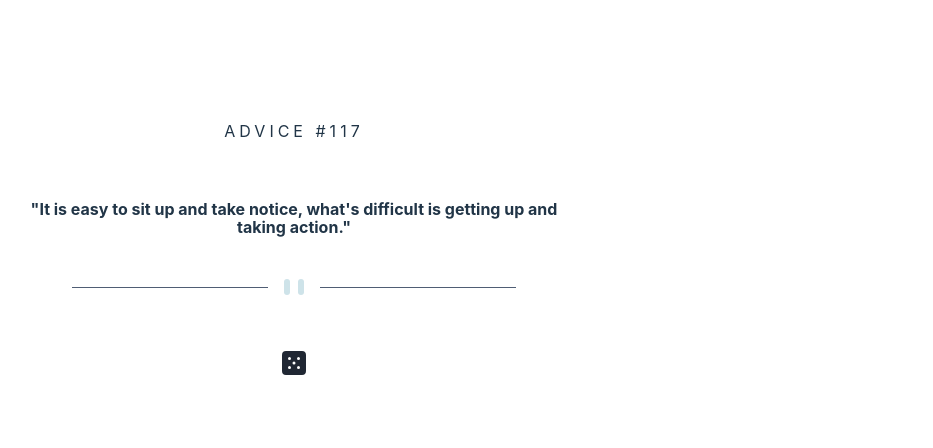
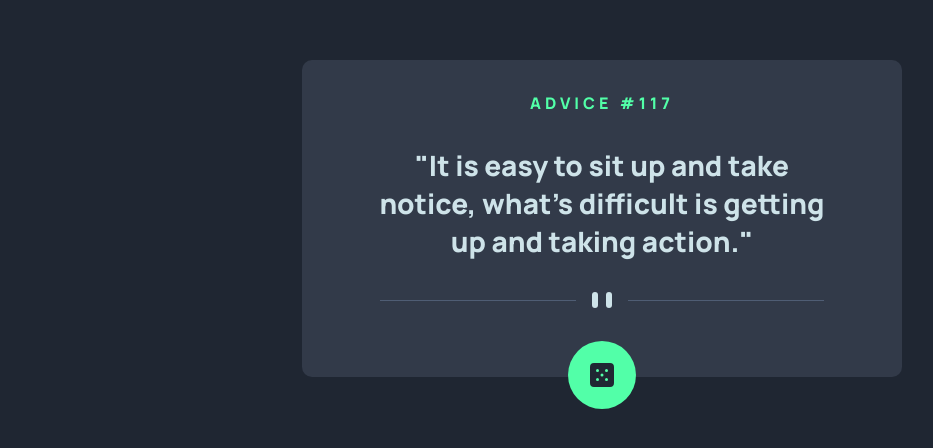
Before and after one commit to wagnnermorais/FEM-Advice-Generator-App, a React (Vite) app: page / in a window 1280 px wide. Shown: the part 182-630 px from the top of the page, without its empty margins (38-971 px from the left). Built offline with nearby package versions, Linux system fonts and the light colour scheme.

Commit message:
feat: creating styling sheet root

```diff
--- a/src/styles/index.css
+++ b/src/styles/index.css
@@ -1,69 +1,18 @@
+@import url("https://fonts.googleapis.com/css2?family=Manrope:wght@800&display=swap");
+
 :root {
-  font-family: Inter, system-ui, Avenir, Helvetica, Arial, sans-serif;
-  line-height: 1.5;
-  font-weight: 400;
-
-  color-scheme: light dark;
-  color: rgba(255, 255, 255, 0.87);
-  background-color: #242424;
-
-  font-synthesis: none;
-  text-rendering: optimizeLegibility;
-  -webkit-font-smoothing: antialiased;
-  -moz-osx-font-smoothing: grayscale;
-  -webkit-text-size-adjust: 100%;
+  --primary-light-cyan: 193, 38%, 86%;
+  --primary-neon-green: 150, 100%, 66%;
+  --neutral-grayish-blue: 217, 19%, 38%;
+  --neutral-dark-grayish-blue: 217, 19%, 24%;
+  --neutral-dark-blue: 218, 23%, 16%;
+  --main-ff: "Manrope", sans-serif;
+  --main-fs: 1.75rem;
 }
 
-a {
-  font-weight: 500;
-  color: #646cff;
-  text-decoration: inherit;
+* {
+  padding: 0;
+  margin: 0;
+  box-sizing: border-box;
+  font-family: var(--main-ff);
 }
-a:hover {
-  color: #535bf2;
-}
-
-body {
-  margin: 0;
-  display: flex;
-  place-items: center;
-  min-width: 320px;
-  min-height: 100vh;
-}
-
-h1 {
-  font-size: 3.2em;
-  line-height: 1.1;
-}
-
-button {
-  border-radius: 8px;
-  border: 1px solid transparent;
-  padding: 0.6em 1.2em;
-  font-size: 1em;
-  font-weight: 500;
-  font-family: inherit;
-  background-color: #1a1a1a;
-  cursor: pointer;
-  transition: border-color 0.25s;
-}
-button:hover {
-  border-color: #646cff;
-}
-button:focus,
-button:focus-visible {
-  outline: 4px auto -webkit-focus-ring-color;
-}
-
-@media (prefers-color-scheme: light) {
-  :root {
-    color: #213547;
-    background-color: #ffffff;
-  }
-  a:hover {
-    color: #747bff;
-  }
-  button {
-    background-color: #f9f9f9;
-  }
-}
```
